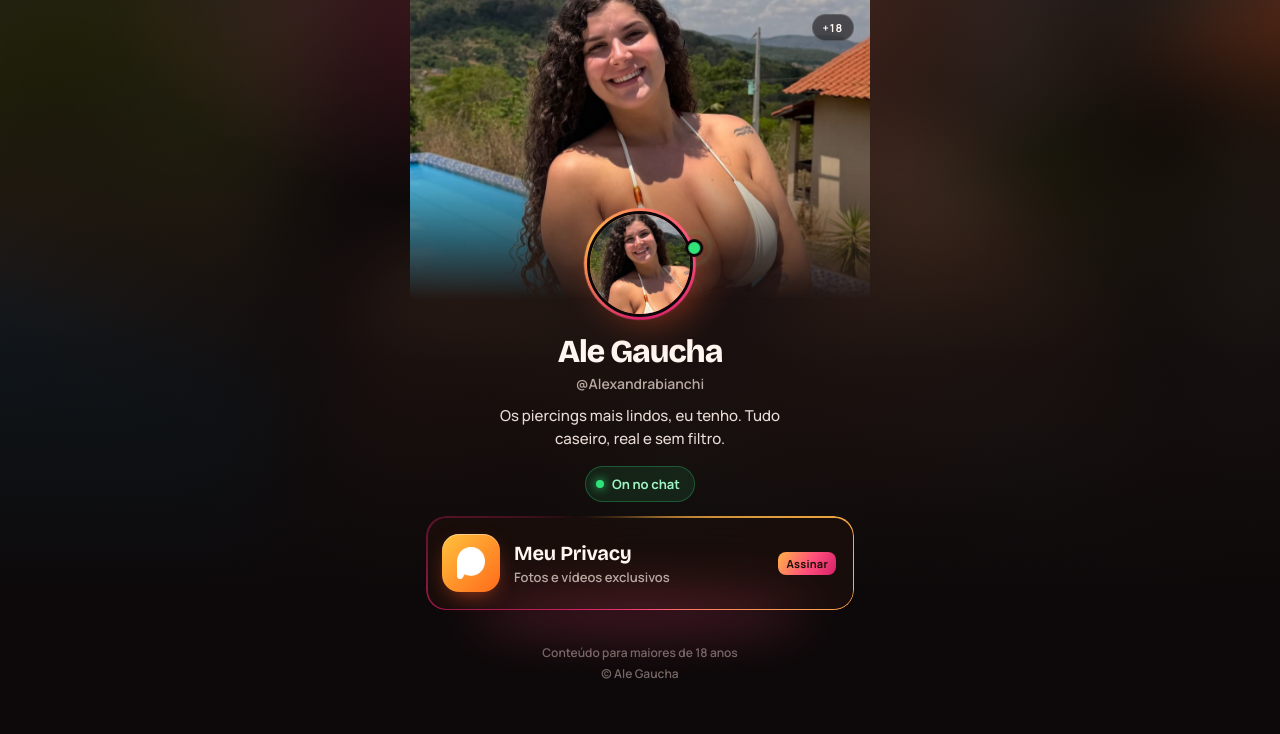
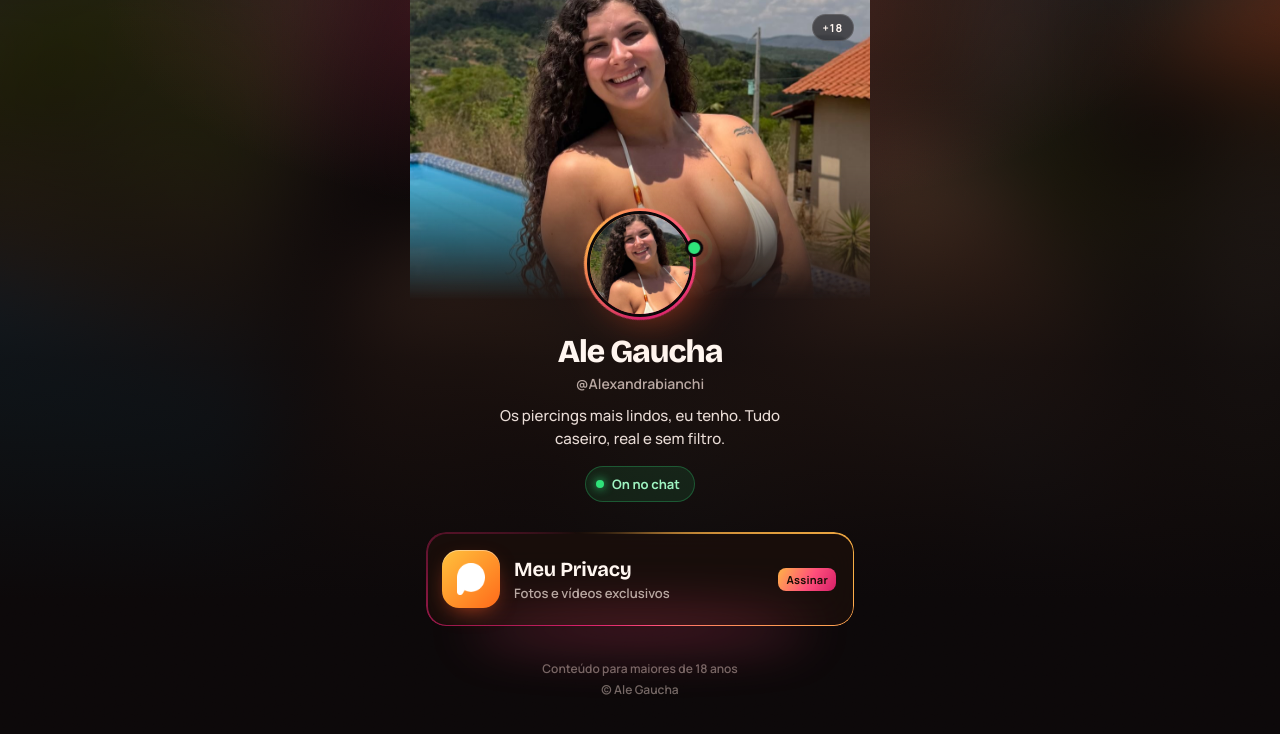
Before and after one commit to santrick/ale-gaucha, a plain HTML site: page index.html in a window 1280 px wide. Drawn offline with nearby package versions, Linux system fonts and the light colour scheme.

Commit message:
Mais respiro antes do botão
Co-Authored-By: Claude Opus 5.5 <noreply@anthropic.com>

```diff
--- a/index.html
+++ b/index.html
@@ -117,7 +117,7 @@
   .clock em{font-style:normal;align-self:center;color:var(--g1);font-weight:800}
 
   /* ---------- links ---------- */
-  .links{margin-top:14px;display:flex;flex-direction:column;gap:12px}
+  .links{margin-top:30px;display:flex;flex-direction:column;gap:12px}
   .card{
     position:relative;display:flex;align-items:center;gap:14px;padding:14px 16px 14px 14px;
     border-radius:20px;background:var(--glass);border:1px solid var(--line);
```
